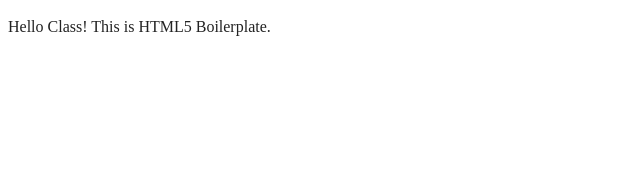
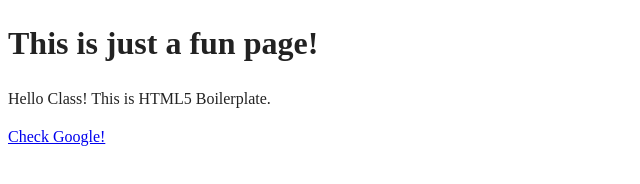
Before and after one commit to mrnnasir/HTMLAssignment_RN, a website built with webpack: page PO-HelloWorld/index.html in a window 1280 px wide. Shown: the whole page, without its empty margins (0-640 px from the left). Built offline with nearby package versions, Linux system fonts and the light colour scheme.

Commit message:
Created dummy page

```diff
--- a/PO-HelloWorld/index.html
+++ b/PO-HelloWorld/index.html
@@ -25,8 +25,10 @@
 <body>
 
   <!-- Add your site or application content here -->
+  <h1> This is just a fun page!</h1>
   <p>Hello Class! This is HTML5 Boilerplate.</p>
   <script src="js/app.js"></script>
+<a href="https://www.google.com"> Check Google! </a>
 
 </body>
 
```
